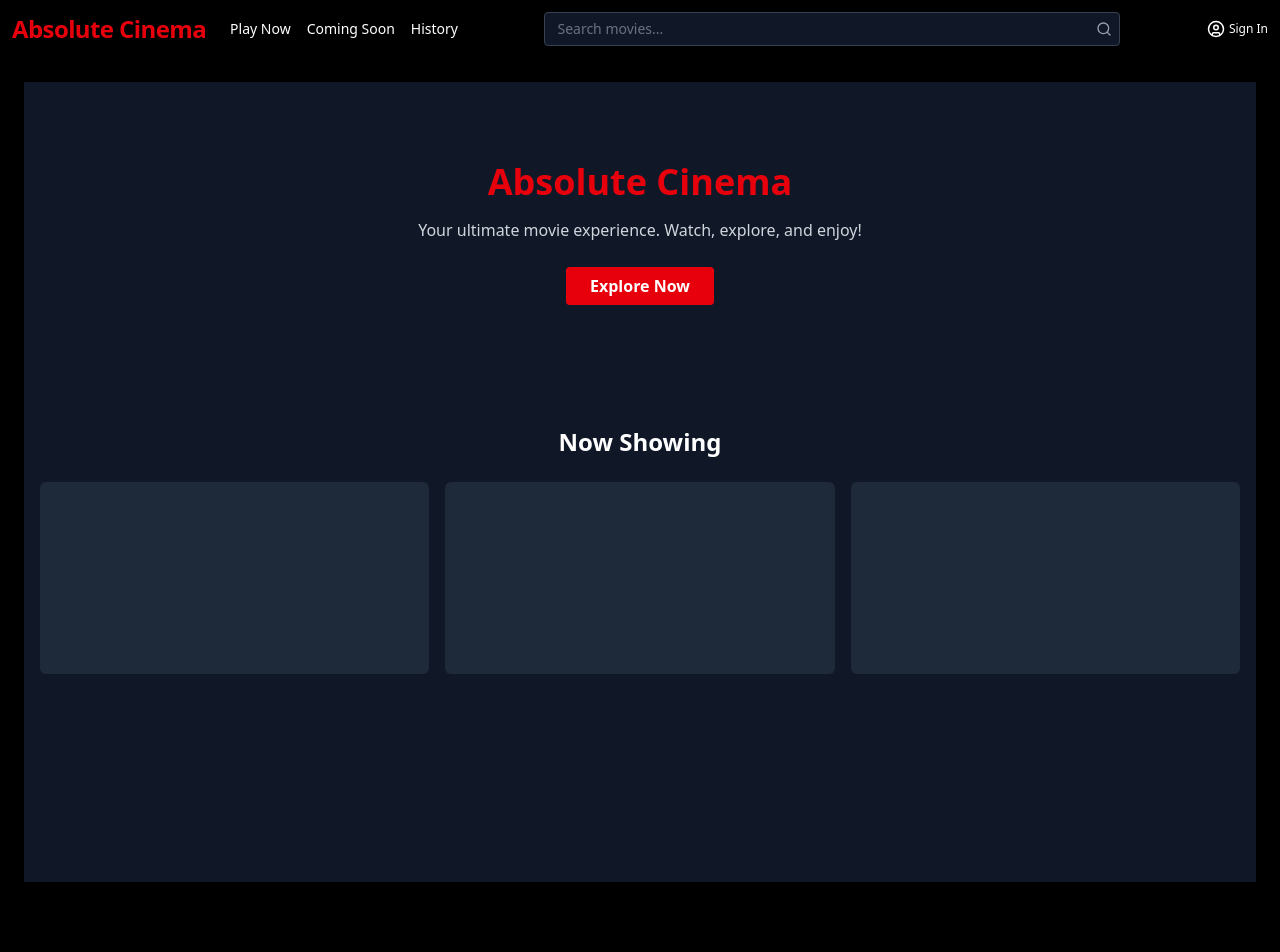
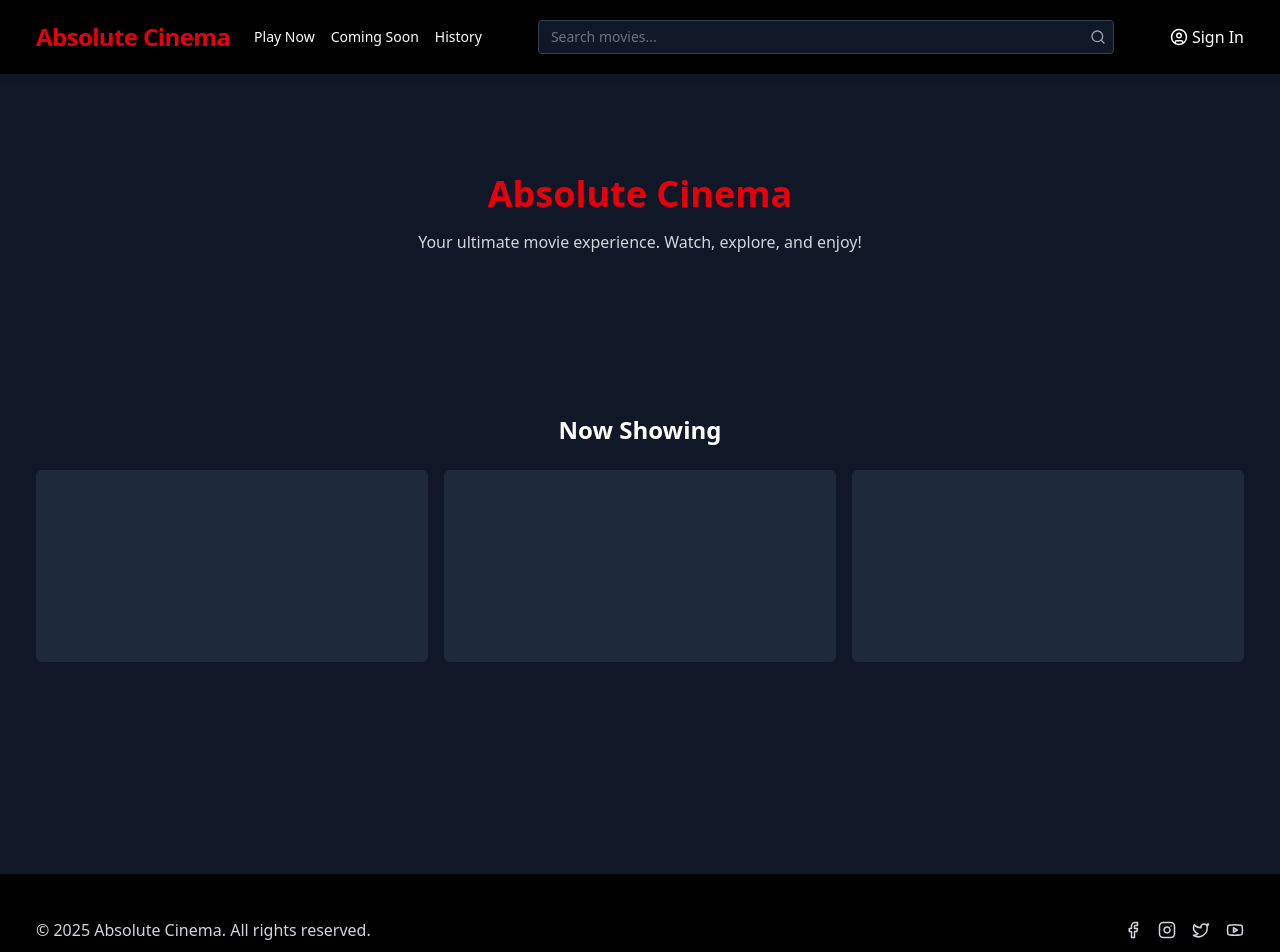
Before and after one commit to amayones/ujikom-fe-ac, a React (Vite) app: page / in a window 1280 px wide. Shown: the top 952 px of the page. Built offline with nearby package versions, Linux system fonts and the light colour scheme.

Commit message:
initialize project with basic structure

```diff
--- a/src/App.jsx
+++ b/src/App.jsx
@@ -6,9 +6,9 @@ import Footer from "./components/Footer";
 export default function App() {
   return (
     <BrowserRouter>
-      <div className="flex flex-col min-h-screen bg-black">
+      <div className="flex flex-col min-h-screen">
         <Header />
-        <main className="flex-grow p-6">
+        <main>
           <AppRoutes />
         </main>
         <Footer />
--- a/src/components/Footer.jsx
+++ b/src/components/Footer.jsx
@@ -3,8 +3,8 @@ import { Facebook, Instagram, Twitter, Youtube } from 'lucide-react';
 
 export default function Footer() {
     return (
-        <footer className="bg-black text-gray-300 mt-8">
-            <div className="container mx-auto py-6 flex flex-col md:flex-row items-center justify-between gap-4">
+        <footer className="bg-black text-gray-300 p-5">
+            <div className="w-full px-4 py-6 flex flex-col md:flex-row items-center justify-between gap-4">
 
                 {/* Copyright */}
                 <p className="text-sm md:text-base text-center md:text-left">
--- a/src/components/Header.jsx
+++ b/src/components/Header.jsx
@@ -3,8 +3,8 @@ import { UserCircle, Search } from 'lucide-react';
 
 export default function Header() {
     return (
-        <header className="bg-black text-white shadow-md p-3 sticky top-0 z-50">
-            <div className="container mx-auto flex items-center justify-between gap-4">
+        <header className="bg-black text-white shadow-md p-5 sticky top-0 z-50">
+            <div className="w-full px-4 flex items-center justify-between gap-4">
 
                 {/* Logo + Navigation */}
                 <div className="flex items-center gap-6">
@@ -46,7 +46,7 @@ export default function Header() {
                 <div className="flex items-center space-x-4">
                     <a
                         href="/login"
-                        className="flex items-center space-x-1 text-xs font-medium hover:text-red-500 transition-colors duration-200 whitespace-nowrap"
+                        className="flex items-center space-x-1 text-md font-medium hover:text-red-500 transition-colors duration-200 whitespace-nowrap"
                     >
                         <UserCircle size={18} />
                         <span>Sign In</span>
--- a/src/pages/Home.jsx
+++ b/src/pages/Home.jsx
@@ -2,21 +2,16 @@ import React from 'react';
 
 export default function Home() {
     return (
-        <div className="bg-gray-900 text-white min-h-screen">
+        <div className="bg-gray-900 text-white min-h-screen p-5">
             {/* Hero Section */}
             <section className="text-center py-20">
                 <h1 className="text-4xl font-bold mb-4 text-red-600">Absolute Cinema</h1>
                 <p className="text-gray-300 mb-8">Your ultimate movie experience. Watch, explore, and enjoy!</p>
-                <a
-                    href="/play-now"
-                    className="bg-red-600 hover:bg-red-500 text-white font-semibold px-6 py-2 rounded transition-colors duration-200"
-                >
-                    Explore Now
-                </a>
+
             </section>
 
             {/* Placeholder Movies */}
-            <section className="container mx-auto py-12 px-4">
+            <section className="w-full py-12 px-4">
                 <h2 className="text-2xl font-bold mb-6 text-center">Now Showing</h2>
                 <div className="grid grid-cols-1 sm:grid-cols-2 md:grid-cols-3 gap-4">
                     <div className="bg-gray-800 h-48 rounded-md"></div>
```
